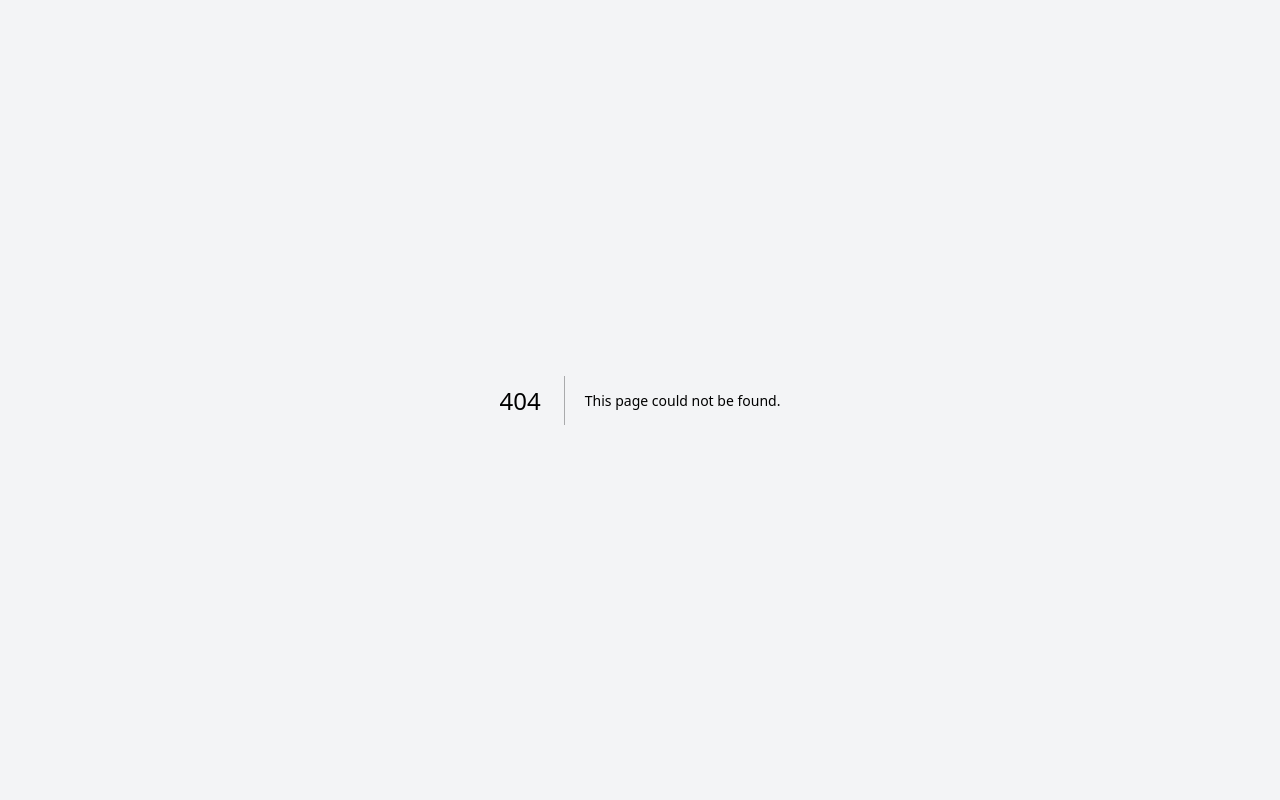
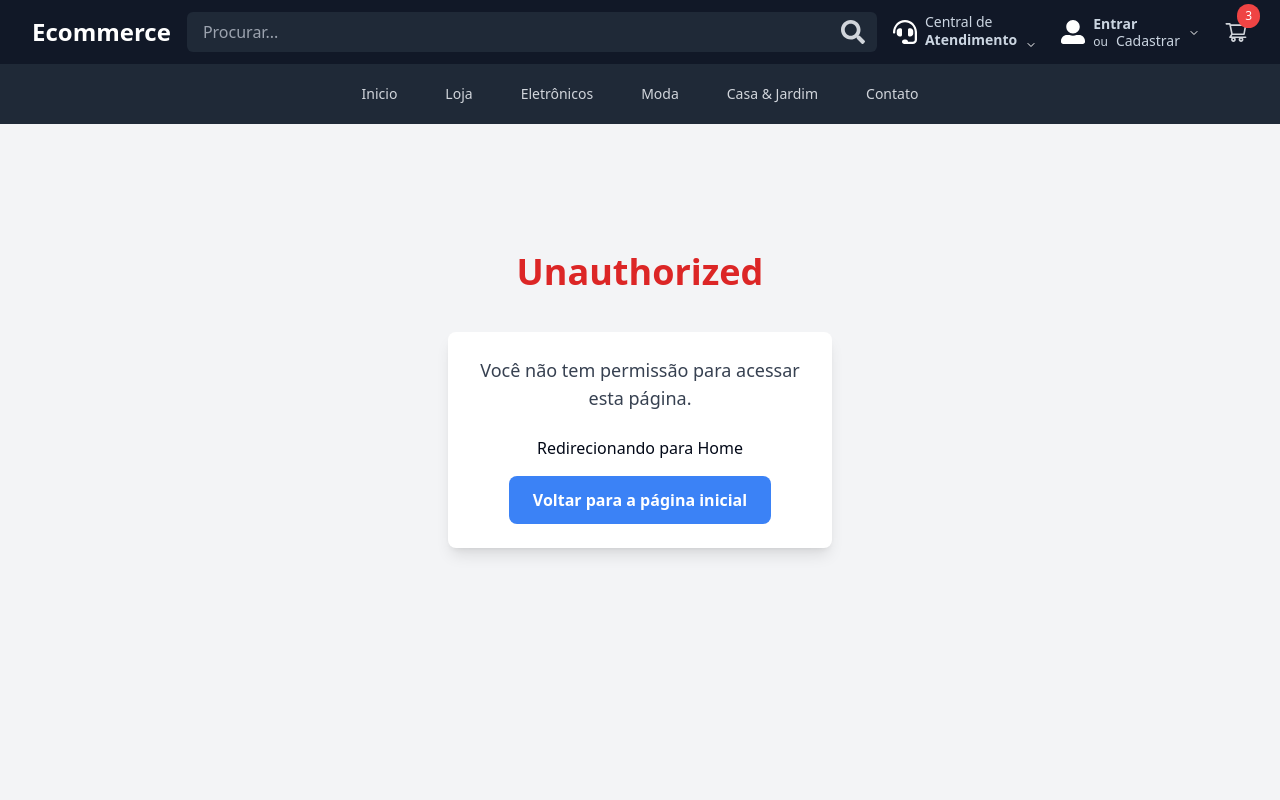
Before and after one commit to williamuteich/web, a Next.js app: page /unauthorized in a window 1280 px wide. Before the commit this address had no page. Shown: the top 800 px of the page. Built offline with nearby package versions, Linux system fonts and the light colour scheme; no server answers.

Commit message:
feat: adicioando pagina de não autorizado.

```diff
--- a/src/app/(admin)/components/sidebar/sidebar.tsx
+++ b/src/app/(admin)/components/sidebar/sidebar.tsx
@@ -1,4 +1,4 @@
-import { FaHome, FaUserCircle, FaCog, FaBoxOpen, FaStore, FaEnvelope } from 'react-icons/fa';
+import { FaHome, FaUserCircle, FaCog, FaBoxOpen, FaStore, FaEnvelope, FaTag, FaBoxes } from 'react-icons/fa';
 import { LogoutDashboard } from "../../../(pages)/login/components/LogoutButton";
 import Link from 'next/link';
 
@@ -10,8 +10,6 @@ export default function Sidebar() {
                     <div className="p-4 text-center">
                         <h2 className="text-lg font-semibold underline">Admin Dashboard</h2>
                     </div>
-
-
                     <ul className="space-y-2 p-4">
                         <li>
                             <Link href="/dashboard">
@@ -31,6 +29,20 @@ export default function Sidebar() {
                             <Link href="/dashboard/produtos">
                                 <div className="flex items-center gap-2 p-2 rounded-md hover:bg-gray-700">
                                     <FaBoxOpen size={24} /> Produtos
+                                </div>
+                            </Link>
+                        </li>
+                        <li>
+                            <Link href="/dashboard/Categoria">
+                                <div className="flex items-center gap-2 p-2 rounded-md hover:bg-gray-700">
+                                    <FaBoxes size={24} /> Categoria
+                                </div>
+                            </Link>
+                        </li>
+                        <li>
+                            <Link href="/dashboard/Marca">
+                                <div className="flex items-center gap-2 p-2 rounded-md hover:bg-gray-700">
+                                    <FaTag size={24} /> Marca
                                 </div>
                             </Link>
                         </li>
--- a/src/app/(admin)/dashboard/(page)/contatos/components/listarFormularios.tsx
+++ b/src/app/(admin)/dashboard/(page)/contatos/components/listarFormularios.tsx
@@ -142,7 +142,7 @@ export function ListarFormularios({ token }: { token: string }) {
             </div>
 
             {selectedUser ? (
-                <RespostaEmail selectedUser={selectedUser} setSelectedUser={setSelectedUser} />
+                <RespostaEmail selectedUser={selectedUser} setSelectedUser={setSelectedUser} token={token} />
             ) : (
                 <div className="overflow-x-auto w-full bg-white shadow-md rounded-lg">
                     <table className="min-w-full table-auto">
--- a/src/app/(admin)/dashboard/(page)/contatos/components/respostaEmail.tsx
+++ b/src/app/(admin)/dashboard/(page)/contatos/components/respostaEmail.tsx
@@ -17,9 +17,11 @@ interface User {
 interface RespostaEmailProps {
     selectedUser: User | null;
     setSelectedUser: (user: User | null) => void;
+    token: string;
 }
 
-export default function RespostaEmail({ selectedUser, setSelectedUser }: RespostaEmailProps) {
+export default function RespostaEmail({ selectedUser, setSelectedUser, token }: RespostaEmailProps) {
+
     const [textMessage, setTextMessage] = useState<string>("");
 
     const handleSubmitResponse = async (e: React.FormEvent<HTMLFormElement>) => {
@@ -36,12 +38,14 @@ export default function RespostaEmail({ selectedUser, setSelectedUser }: Respost
         });
 
         try {
-            const res = await fetch("/api/sendEmail", {
+            const res = await fetch("http://localhost:3001/sendEmail", {
                 method: "POST",
                 headers: {
+                    "Authorization": `Bearer ${token}`,
                     "Content-Type": "application/json",
                 },
                 body: JSON.stringify({
+                    idUser: selectedUser?.id,
                     nameUser: selectedUser?.nome,
                     emailUser: selectedUser?.email,
                     message: textMessage,
@@ -50,6 +54,7 @@ export default function RespostaEmail({ selectedUser, setSelectedUser }: Respost
 
             if (res.ok) {
                 alert("Resposta enviada com sucesso!");
+                window.location.reload();
             } else {
                 alert("Erro ao enviar a resposta.");
             }
@@ -73,8 +78,9 @@ export default function RespostaEmail({ selectedUser, setSelectedUser }: Respost
             <div className="mb-10 mt-12 flex flex-col gap-1">
                 <p className="text-lg font-normal text-gray-600"><strong>Nome:</strong> <span className="text-blue-700 font-medium">{selectedUser?.nome}</span></p>
                 <p className="text-lg font-normal text-gray-700"><strong>Email:</strong> <span className="text-blue-700 font-medium">{selectedUser?.email}</span></p>
+                <p className="text-lg font-normal text-gray-700"><strong> Nº Pedido:</strong> <span className="text-blue-700 font-medium">{selectedUser?.pedido}</span></p>
 
-                <p className="text-lg font-normal text-gray-700"><strong>Mensagem:</strong></p>
+                <p className="text-lg font-normal mt-6 text-gray-700"><strong>Mensagem:</strong></p>
                 <div className="text-gray-800 italic p-4 py-3 border border-gray-200 bg-gray-50 rounded-lg shadow-sm">
                     <FiMessageCircle className="w-4 h-4 text-gray-500 inline-block mr-2" />
                     {selectedUser?.mensagem}
@@ -96,7 +102,7 @@ export default function RespostaEmail({ selectedUser, setSelectedUser }: Respost
 
             <div className="mt-6 text-end">
                 <Button
-                    type="submit" // Usando o submit diretamente no botão
+                    type="submit"
                     className="bg-blue-600 text-white hover:bg-blue-700 focus:ring-4 focus:ring-blue-300 rounded-lg px-6 py-2 text-sm font-semibold transition duration-150 ease-in-out"
                 >
                     <FiSend className="mr-2 w-4 h-4" />
--- /dev/null
+++ b/src/app/(pages)/unauthorized/page.tsx
@@ -0,0 +1,51 @@
+"use client"
+
+import React, { useState, useEffect } from 'react';
+import { redirect } from 'next/navigation'
+
+export default function Unauthorized() {
+    const [contador, setContador] = useState(5);
+
+    useEffect(() => {
+        if (contador > 0) {
+            const interval = setInterval(() => {
+                setContador((prev) => prev - 1);
+            }, 1000);
+            return () => clearInterval(interval);
+        } else {
+            console.log("contagem finalizada!");
+        }
+
+    }, [contador]);
+
+    if (contador === 0) {
+        setInterval(() => {
+            redirect('/');
+        }, 1500);
+    }
+
+    return (
+        <div className="flex flex-col items-center justify-center min-h-screen bg-gray-100">
+            <h1 className="text-4xl font-bold text-red-600 mb-10">Unauthorized</h1>
+            <div className="text-center p-6 bg-white shadow-lg rounded-lg w-96">
+                <p className="text-lg text-gray-700 mb-6">Você não tem permissão para acessar esta página.</p>
+
+                {contador > 0 ? (
+                    <p className="mb-4">
+                        Redirecionando: <span className="text-2xl font-bold text-blue-600">{contador}</span> segundos
+                    </p>
+                ) : (
+                    <p className="mb-4">Redirecionando para Home</p>
+                )}
+
+                <a
+                    href="/"
+                    className="inline-block px-6 py-3 bg-blue-500 text-white font-semibold rounded-lg hover:bg-blue-600 transition duration-300"
+                >
+                    Voltar para a página inicial
+                </a>
+
+            </div>
+        </div>
+    );
+}
```
